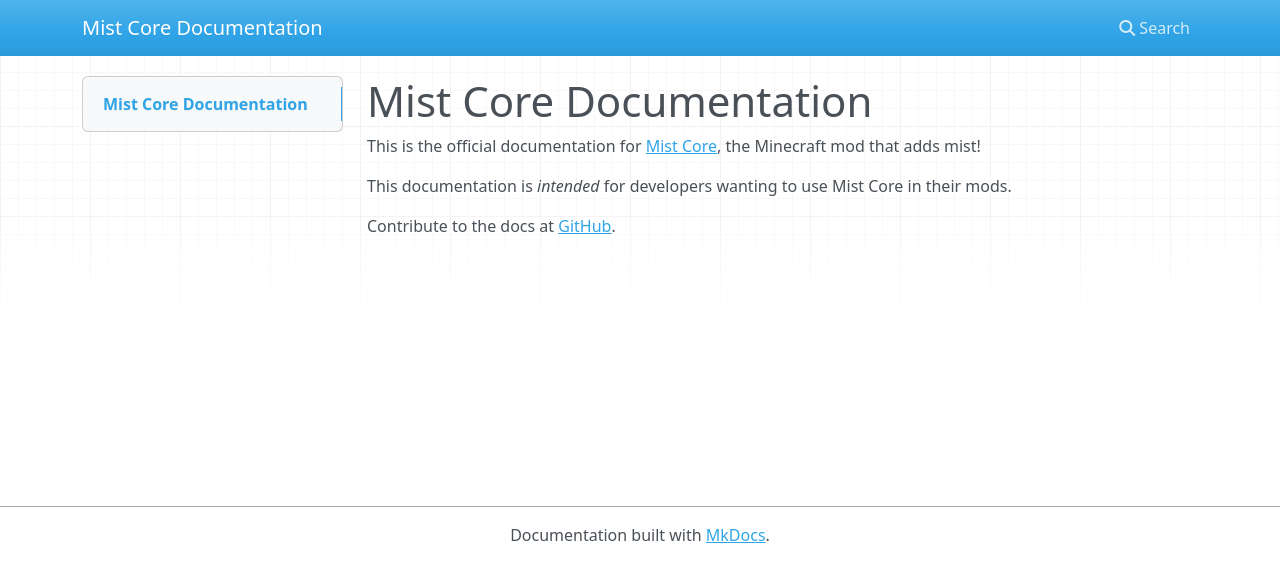
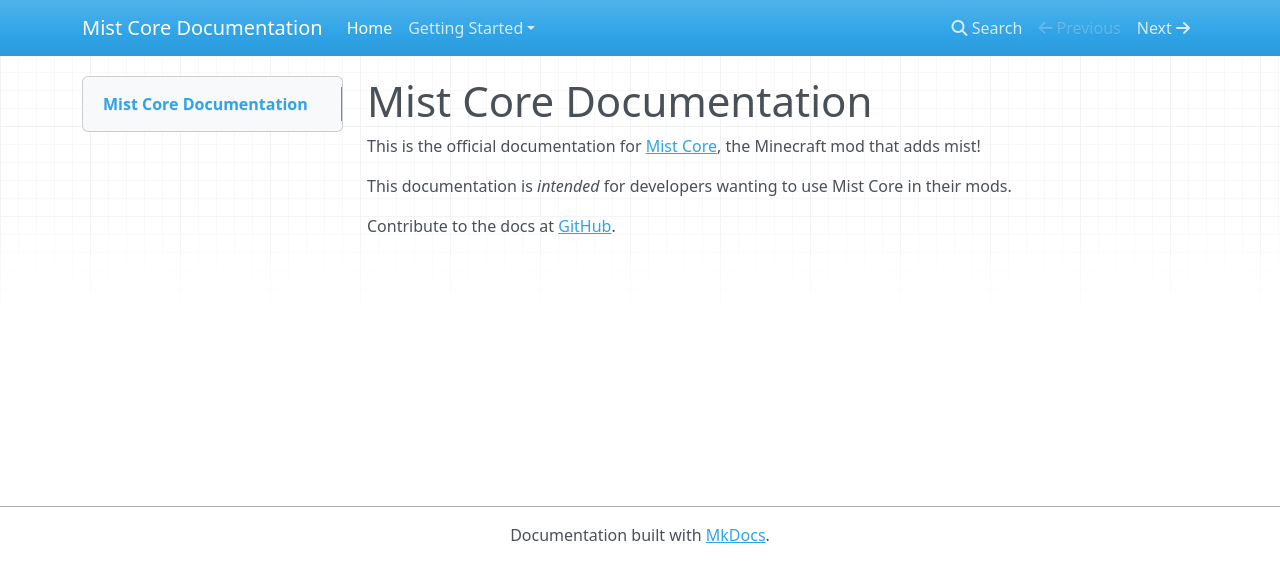
Before and after one commit to Hennamann/Mist-Core, an MkDocs documentation site: the page built from docs/index.md, in a window 1280 px wide. Shown: the top 582 px of the page. Built offline with MkDocs 1.6.1, drawn with Linux system fonts in a browser that asks for light colours; nearby versions of some CDN libraries; old or Windows-style settings are respelled for this version of MkDocs.

Commit message:
add stuff to the menu

```diff
--- a/mkdocs.yml
+++ b/mkdocs.yml
@@ -1,5 +1,7 @@
 pages:
   - Home: 'index.md'
+  - Getting Started:
+    - Home: 'gettingstarted/index.md'
 
 site_name: Mist Core Documentation
 
```
